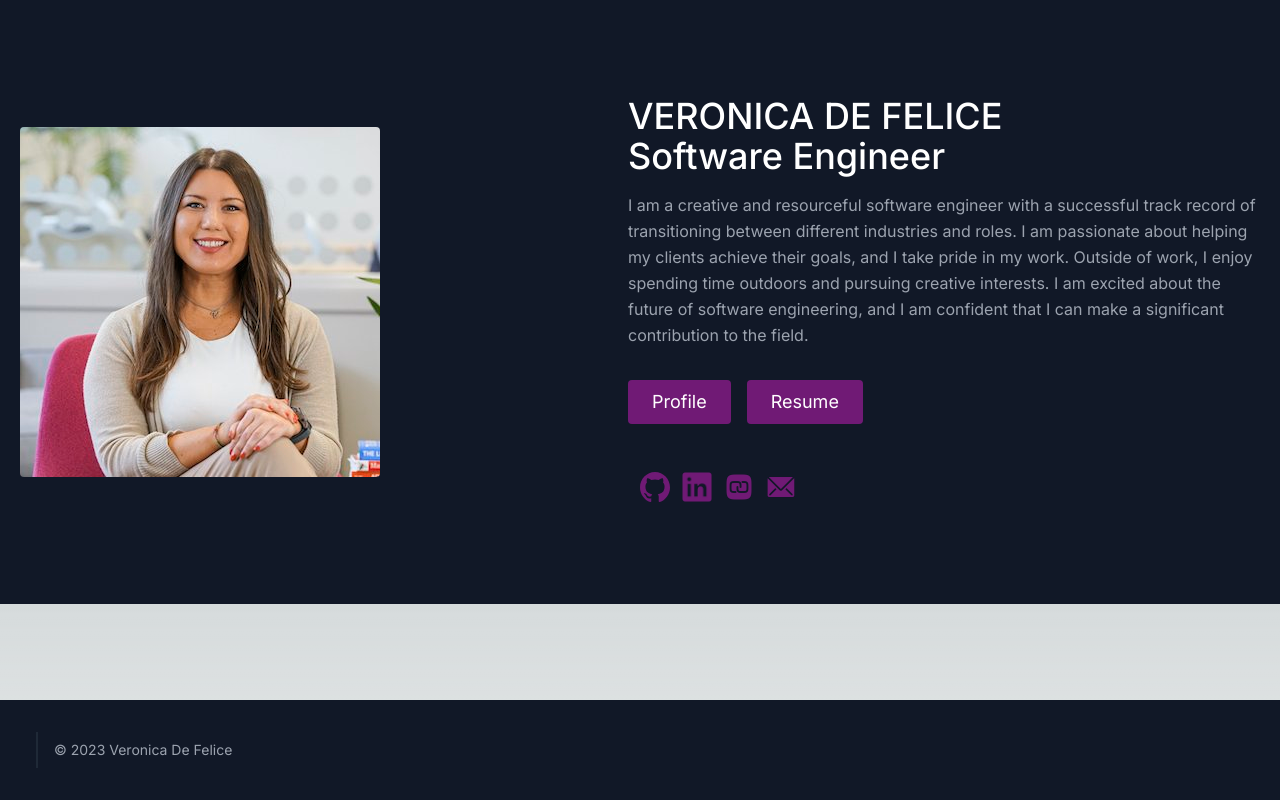
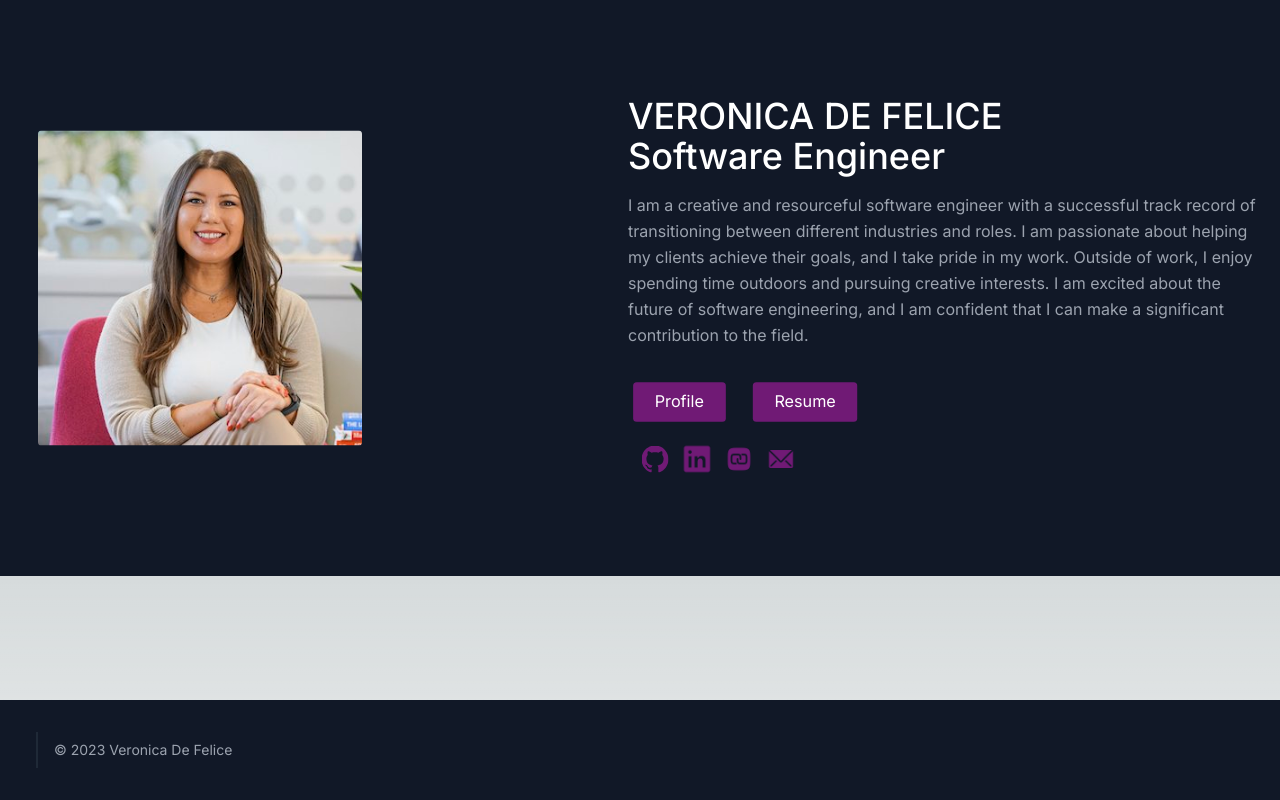
Before and after one commit to VeronicaDFL/connection-page, a Next.js app: page / in a window 1280 px wide. Built offline with nearby package versions, Linux system fonts and the light colour scheme.

Commit message:
added scale on picture/buttons/icons

```diff
--- a/components/Hero.jsx
+++ b/components/Hero.jsx
@@ -1,10 +1,10 @@
 export default function Hero () {
 
     return (
-        <section className="text-gray-400 bg-gray-900 body-font">
+        <section className=" mb-0 text-gray-400 bg-gray-900 body-font">
         <div className="container mx-auto flex px-5 py-24 md:flex-row flex-col items-center">
           <div className="lg:max-w-lg lg:w-full md:w-1/2 w-5/6 md:mb-0 mb-10">
-            <img className="object-cover object-center rounded" alt="hero" src="/images/vero.jpg"/>
+            <img className="scale-90 hover:scale-100 object-cover object-center rounded" alt="hero" src="/images/vero.jpg"/>
           </div>
           <div className="lg:flex-grow md:w-1/2 lg:pl-24 md:pl-16 flex flex-col md:items-start md:text-left items-center text-center">
             <h1 className="title-font sm:text-4xl text-3xl mb-4 font-medium text-white">VERONICA DE FELICE
@@ -12,14 +12,14 @@ export default function Hero () {
             </h1>
             <p className="mb-8 leading-relaxed">I am a creative and resourceful software engineer with a successful track record of transitioning between different industries and roles. I am passionate about helping my clients achieve their goals, and I take pride in my work. Outside of work, I enjoy spending time outdoors and pursuing creative interests. I am excited about the future of software engineering, and I am confident that I can make a significant contribution to the field.</p>
             <div className="flex justify-center">
-              <button className="inline-flex text-white bg-[#701a75] border-0 py-2 px-6 focus:outline-none hover:bg-[#c026d3] rounded text-lg"><a href="https://www.bocacode.com/candidates/software-engineer/veronica-de-felice" rel="noopener noreferrer" target="_blank">Profile</a></button>
-              <button className="ml-4 inline-flex text-white bg-[#701a75] border-0 py-2 px-6 focus:outline-none hover:bg-[#c026d3] rounded text-lg"><a href="/images/Veronica_DeFelice_Resume.pdf" rel="noopener noreferrer" target="_blank">Resume</a></button>
+              <button className="scale-90 hover:scale-100 inline-flex text-white bg-[#701a75] border-0 py-2 px-6 focus:outline-none hover:bg-[#c026d3] rounded text-lg"><a href="https://www.bocacode.com/candidates/software-engineer/veronica-de-felice" rel="noopener noreferrer" target="_blank">Profile</a></button>
+              <button className="scale-90 hover:scale-100 ml-4 inline-flex text-white bg-[#701a75] border-0 py-2 px-6 focus:outline-none hover:bg-[#c026d3] rounded text-lg"><a href="/images/Veronica_DeFelice_Resume.pdf" rel="noopener noreferrer" target="_blank">Resume</a></button>
             </div>
-            <div className="mt-12">
-            <a href="https://github.com/VeronicaDFL" className="ml-3 text-titanium-500 inline-flex" target="_blank" rel="noreferrer"><img src="/images/github.svg"height="30" width="30" alt="link to project" /></a>
-            <a href="https://www.linkedin.com/in/veronicadefelice/" className="ml-3 text-titanium-500 inline-flex" target="_blank" rel="noreferrer"><img src="/images/link.png"height="30" width="30" alt="link to project" /></a>
-            <a href="https://main.d3qkj62q5kdmfa.amplifyapp.com/" className="ml-3 text-titanium-500 inline-flex" target="_blank" rel="noreferrer"><img src="/images/connect.png"height="30" width="30" alt="link to project" /></a>
-            <a href="mailto:verodefelic@gmail.com" className="ml-3 text-titanium-500 inline-flex" target="_blank" rel="noreferrer"><img src="/images/email.png"height="30" width="30" alt="link to project" /></a>
+            <div className="mt-5">
+            <a href="https://github.com/VeronicaDFL" className="scale-90 hover:scale-100 hover:stroke-[#c026d3] ml-3 text-titanium-500 inline-flex" target="_blank" rel="noreferrer"><img src="/images/github.svg"height="30" width="30" alt="link to project" /></a>
+            <a href="https://www.linkedin.com/in/veronicadefelice/" className="scale-90 hover:scale-100 ml-3 text-titanium-500 inline-flex" target="_blank" rel="noreferrer"><img src="/images/link.png"height="30" width="30" alt="link to project" /></a>
+            <a href="https://main.d3qkj62q5kdmfa.amplifyapp.com/" className="scale-90 hover:scale-100 ml-3 text-titanium-500 inline-flex" target="_blank" rel="noreferrer"><img src="/images/connect.png"height="30" width="30" alt="link to project" /></a>
+            <a href="mailto:verodefelic@gmail.com" className="scale-90 hover:scale-100 ml-3 text-titanium-500 inline-flex" target="_blank" rel="noreferrer"><img src="/images/email.png"height="30" width="30" alt="link to project" /></a>
             </div>
           </div>
         </div>
```
